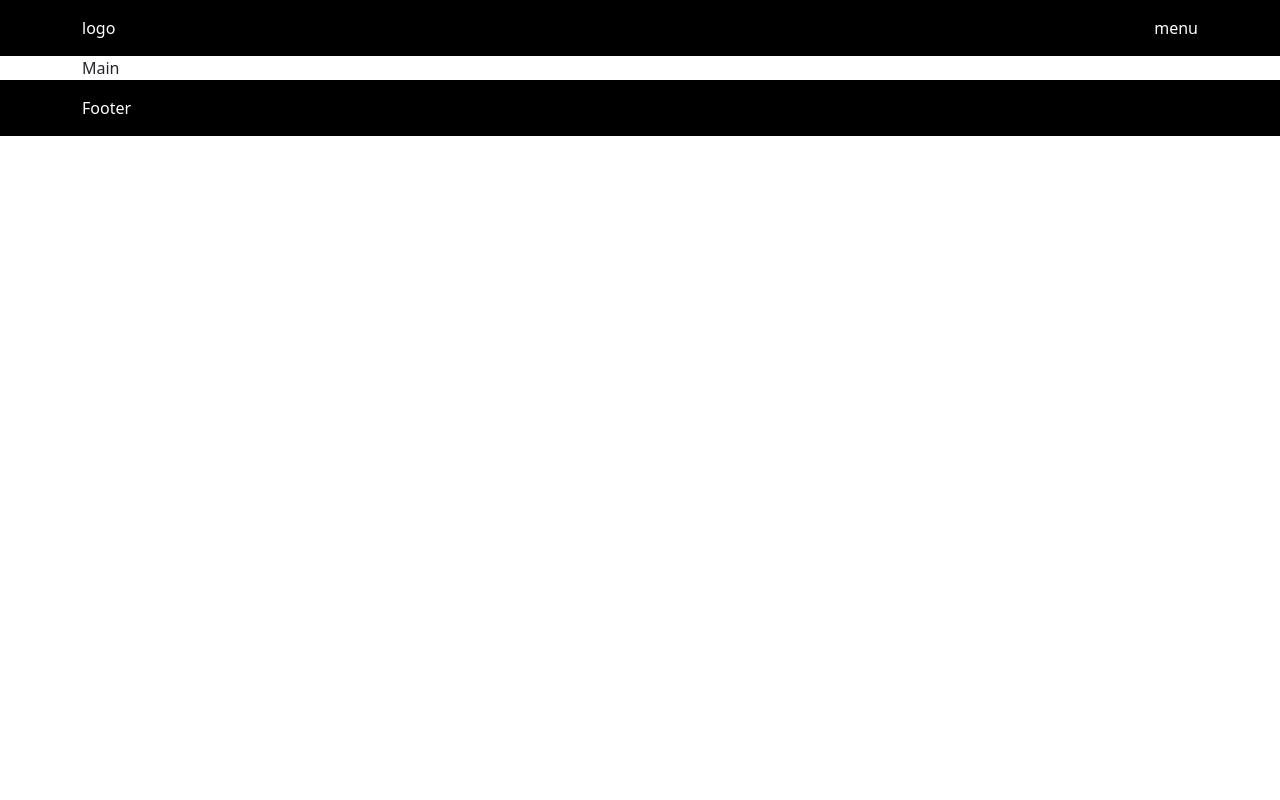
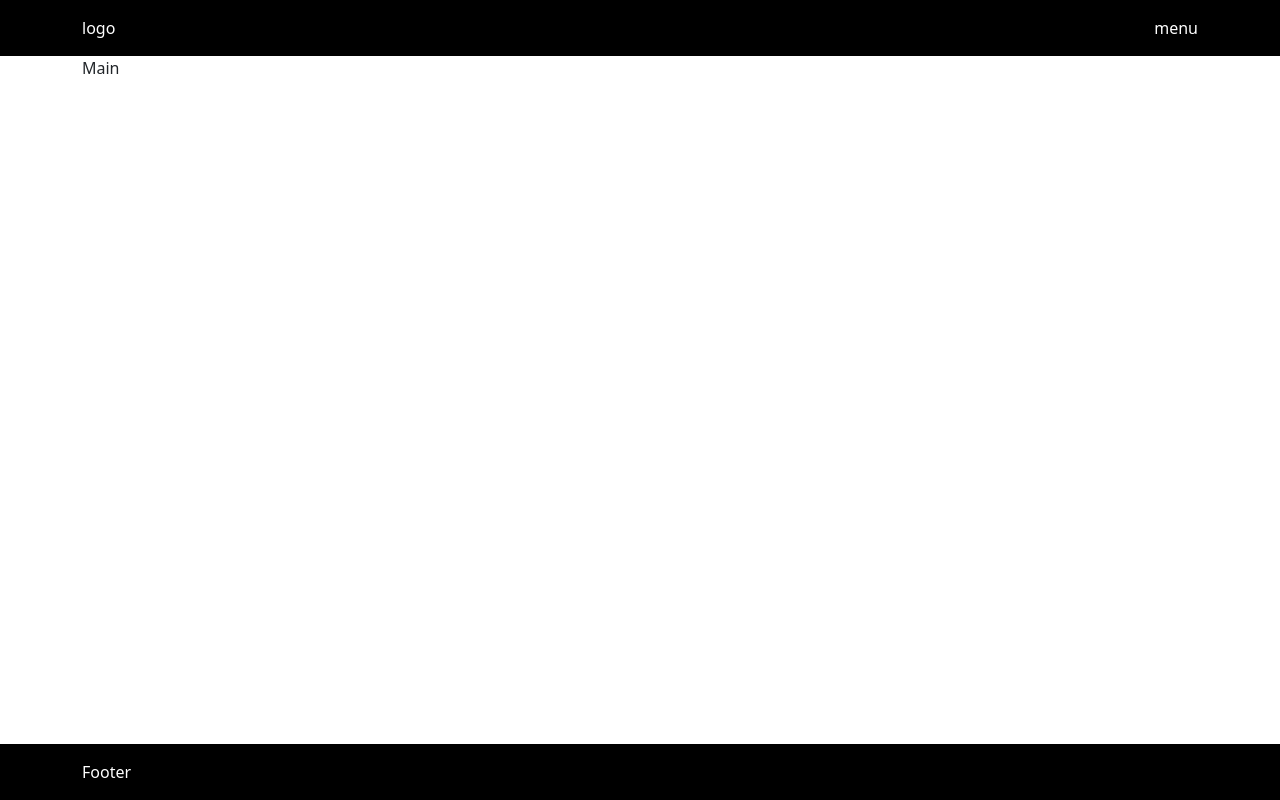
Before and after one commit to giovannifranchi/vite-boolfolio, a Vue app: page / in a window 1280 px wide. Built offline with nearby package versions, Linux system fonts and the light colour scheme.

Commit message:
Add: basic layout

```diff
--- a/src/App.vue
+++ b/src/App.vue
@@ -1,17 +1,25 @@
 <script>
-import AppHeader from './components/AppHeader.vue';
-import AppMain from './components/AppMain.vue';
-import AppFooter from './components/AppFooter.vue';
-import axios from 'axios';
+import AppHeader from "./components/AppHeader.vue";
+import AppMain from "./components/AppMain.vue";
+import AppFooter from "./components/AppFooter.vue";
+import axios from "axios";
 
-  export default {
-    name: 'App',
-    components: {AppHeader, AppMain, AppFooter},
-  }
+export default {
+  name: "App",
+  components: { AppHeader, AppMain, AppFooter },
+};
 </script>
 
 <template>
- <AppHeader/>
- <AppMain/>
- <AppFooter/>
+  <div class="d-flex flex-column wrapper">
+    <AppHeader />
+    <AppMain />
+    <AppFooter />
+  </div>
 </template>
+
+<style lang="scss">
+.wrapper {
+  height: 100vh;
+}
+</style>
--- a/src/components/AppMain.vue
+++ b/src/components/AppMain.vue
@@ -1,9 +1,9 @@
 <template>
-    <div class="container">
-        <main>
+    <main class="flex-grow-1">
+        <div class="container">
         Main
-        </main>
-    </div>
+        </div>
+    </main>
 </template>
 
 <script>
```
